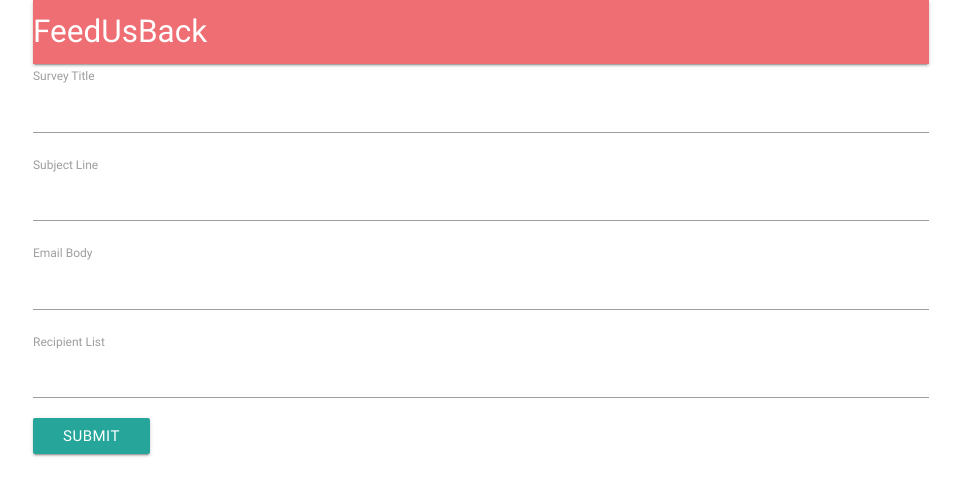
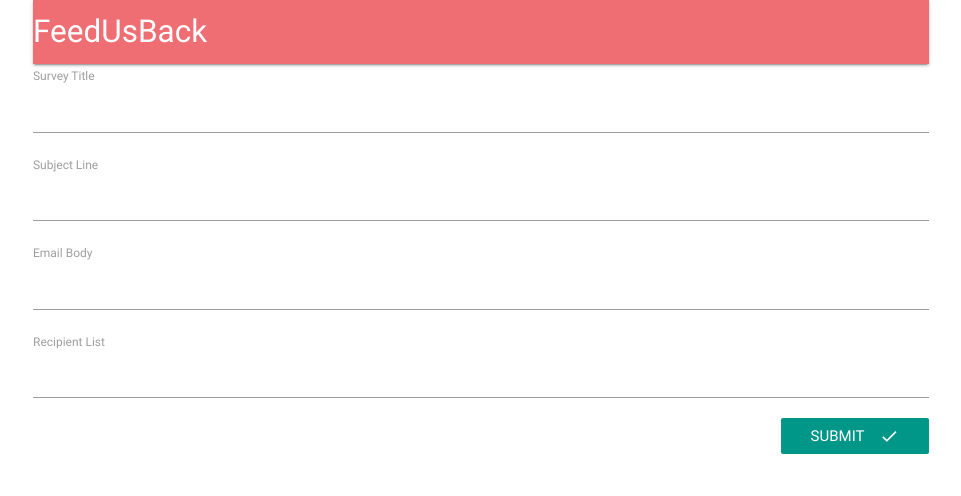
Before and after one commit to jparasha/server, a React (Create React App) app in the folder client/: page /surveys/new in a window 1280 px wide. Shown: the top 496 px of the page, without its empty margins (159-1120 px from the left). Built offline with nearby package versions, Linux system fonts and the light colour scheme; no server answers.

Commit message:
button stylised

```diff
--- a/client/src/components/surveys/SurveyForm.js
+++ b/client/src/components/surveys/SurveyForm.js
@@ -32,7 +32,12 @@
             <div>
                     <form onSubmit = {this.props.handleSubmit(values => console.log(values) )}>
                         {this.renderFields()}
-                        <button type = "submit" className = "btn">submit</button>
+                        <button type = "submit" className = "teal btn-flat right white-text">
+                            submit
+                            <i className="material-icons right">done</i>
+
+                        </button>
+
 
                     </form>
             </div>
```
